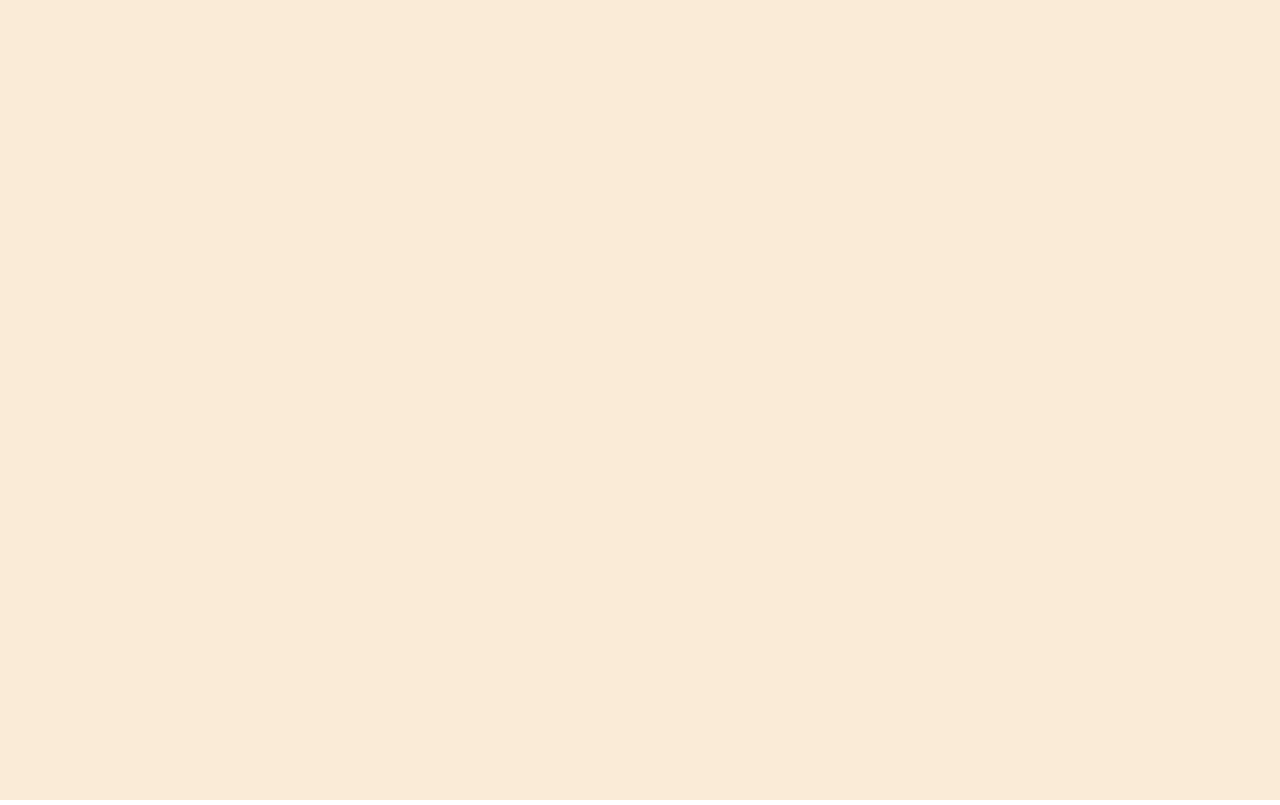
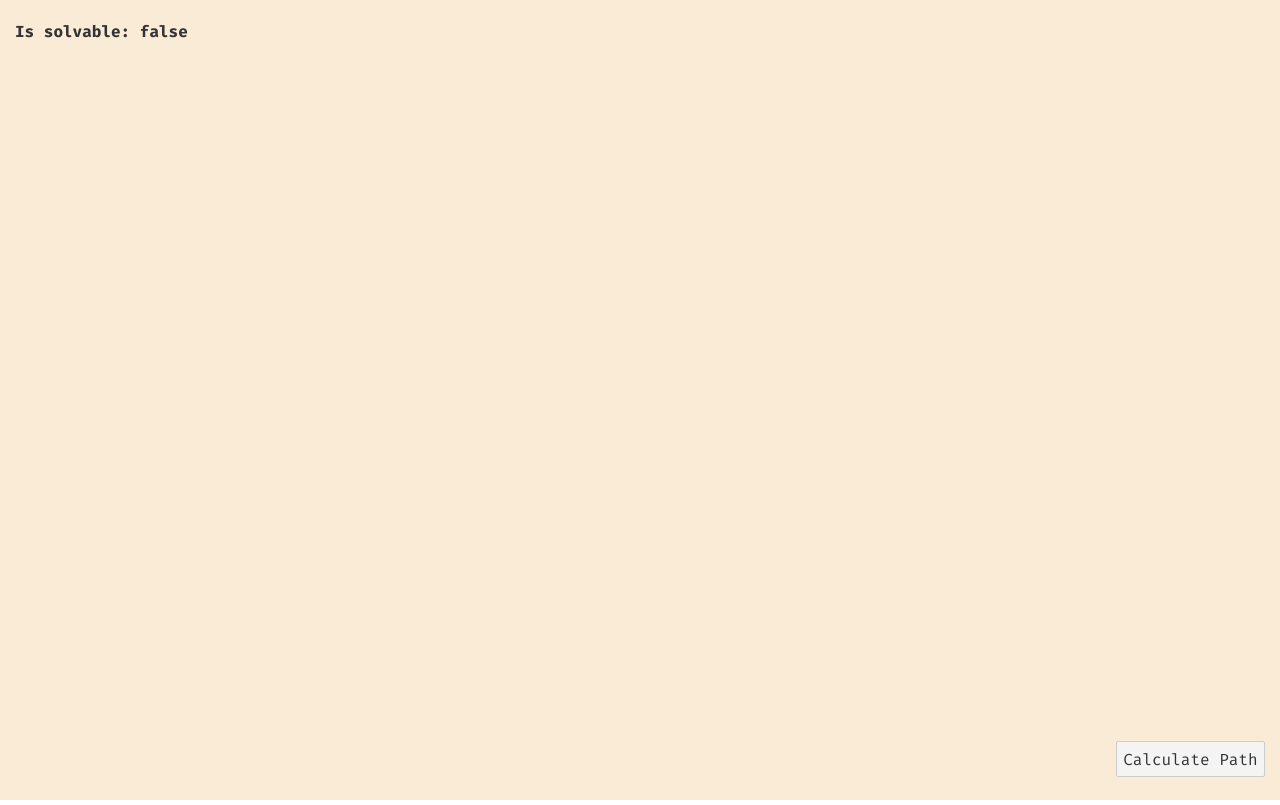
Before and after one commit to zyxwars/eulerian-path-finder, a Svelte app: page / in a window 1280 px wide. Built offline with nearby package versions, Linux system fonts and the light colour scheme; a web font is replaced by a local one.

Commit message:
Add the algorithm

```diff
--- a/src/App.svelte
+++ b/src/App.svelte
@@ -6,19 +6,109 @@
   let canvas;
   let nodes = [];
   let selectedNode = null;
+  let nodeName = 0;
 
   onMount(() => {
     canvas.width = window.innerWidth;
     canvas.height = window.innerHeight;
   });
 
-  const handleClickCanvas = (e) => {
-    nodes = [...nodes, { x: e.clientX, y: e.clientY, isSelected: false }];
+  const handleCreateNode = (e) => {
+    nodes = [
+      ...nodes,
+      {
+        name: ++nodeName,
+        x: e.clientX,
+        y: e.clientY,
+        isSelected: false,
+        edges: new Set(),
+      },
+    ];
   };
 
-  const handleNodeSelect = (e) => {
+  // Var is used for gui so that it doesn't need to be updated on every refresh
+  let isSolvableVar = false;
+  const isSolvable = () => {
+    let odd = 0;
+    nodes.forEach((node) => {
+      if (node.edges.size % 2 === 1) {
+        odd++;
+      }
+    });
+
+    return odd === 2 ? "Eulerian path" : odd === 0 ? "Eulerian cycle" : false;
+  };
+
+  const isBridge = (node) => {
+    return node.edges.size < 2;
+  };
+
+  const getEulerianPath = () => {
+    const solutionType = isSolvable();
+
+    if (!solutionType) return;
+
+    let currentNode = null;
+    findStartNode: {
+      for (let node of nodes) {
+        if (node.edges.size % 2 === 1) {
+          currentNode = node;
+          break findStartNode;
+        }
+      }
+      // If no odd nodes exist choose arbitrary node
+      currentNode = nodes[0];
+    }
+
+    nodes.forEach((node) => (node.name = ""));
+    let orderIndex = 1;
+    currentNode.name = 1;
+
+    while (true) {
+      if (currentNode.edges.size === 0) break;
+
+      // Find next node
+      let nextNode = null;
+      findNextNode: {
+        for (let node of currentNode.edges) {
+          if (!isBridge(node)) {
+            nextNode = node;
+            break findNextNode;
+          }
+        }
+        // If only bridges are available, choose the first one
+        [nextNode] = currentNode.edges;
+      }
+
+      currentNode.edges.delete(nextNode);
+      nextNode.edges.delete(currentNode);
+
+      //   console.log(`${currentNode.name} -> ${nextNode.name}`);
+
+      // Visually change names to the order in which the graph can be drawn
+      nextNode.name =
+        nextNode.name === ""
+          ? ++orderIndex
+          : `${nextNode.name},${++orderIndex}`;
+
+      currentNode = nextNode;
+    }
+
+    nodes = [...nodes]; // Refresh state
+  };
+
+  const handleSelectNode = (e) => {
     const newSelectedNode = e.detail;
 
+    // Deselect node
+    if (newSelectedNode === selectedNode) {
+      newSelectedNode.isSelected = false;
+      nodes = [...nodes]; // Refresh state
+      selectedNode = null;
+      return;
+    }
+
+    // Connect nodes
     if (selectedNode) {
       const ctx = canvas.getContext("2d");
 
@@ -28,23 +118,41 @@
       ctx.stroke();
 
       newSelectedNode.isSelected = false;
+      newSelectedNode.edges.add(selectedNode);
       selectedNode.isSelected = false;
+      selectedNode.edges.add(newSelectedNode);
 
-      // Refresh state
-      nodes = [...nodes];
+      nodes = [...nodes]; // Refresh state
       selectedNode = null;
+
+      isSolvableVar = isSolvable();
       return;
     }
 
+    // Select node
+    newSelectedNode.isSelected = true;
+    nodes = [...nodes]; // Refresh state
     selectedNode = newSelectedNode;
+  };
+
+  const handleDeleteNode = (e) => {
+    nodes = nodes.filter((node) => node !== e.detail);
   };
 </script>
 
 <main>
-  <canvas bind:this={canvas} on:click={handleClickCanvas} />
+  <canvas bind:this={canvas} on:click={handleCreateNode} />
+  <h4 class="is-possible">Is solvable: {isSolvableVar}</h4>
   {#each nodes as node}
-    <Node {node} on:node_selected={handleNodeSelect} />
+    <Node
+      {node}
+      on:node_selected={handleSelectNode}
+      on:node_deleted={handleDeleteNode}
+    />
   {/each}
+  <button class="action-btn" on:click={() => getEulerianPath()}
+    >Calculate Path</button
+  >
 </main>
 
 <style>
@@ -55,4 +163,16 @@
 
     background-color: antiquewhite;
   }
+
+  .is-possible {
+    position: absolute;
+    top: 0;
+    left: 15px;
+  }
+
+  .action-btn {
+    position: absolute;
+    bottom: 15px;
+    right: 15px;
+  }
 </style>
--- a/src/components/Node.svelte
+++ b/src/components/Node.svelte
@@ -5,19 +5,25 @@
 
   const dispatch = createEventDispatcher();
 
-  const handleSelect = () => {
-    node.isSelected = true;
+  const onSelect = () => {
     dispatch("node_selected", node);
+  };
+
+  const onRemove = () => {
+    dispatch("node_deleted", node);
   };
 </script>
 
 <div
-  on:click={handleSelect}
+  on:click={onSelect}
+  on:contextmenu|preventDefault={onRemove}
   class="node"
   style="left: {node.x}px; top: {node.y}px; background-color: {node.isSelected
     ? 'red'
     : 'chartreuse'}"
-/>
+>
+  {node.name}
+</div>
 
 <style>
   .node {
@@ -26,5 +32,10 @@
     width: 50px;
     height: 50px;
     border-radius: 50%;
+
+    display: flex;
+    justify-content: center;
+    align-items: center;
+    font-size: 1rem;
   }
 </style>
```
Also changed, not shown: 1 other file (tests, documents, lock files or other folders).
